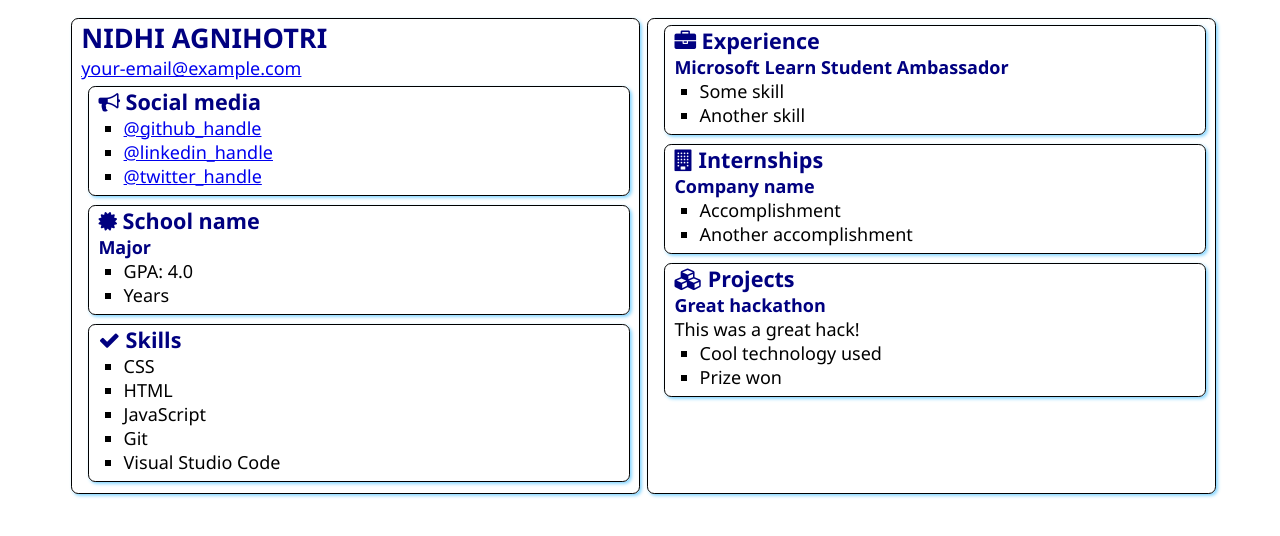
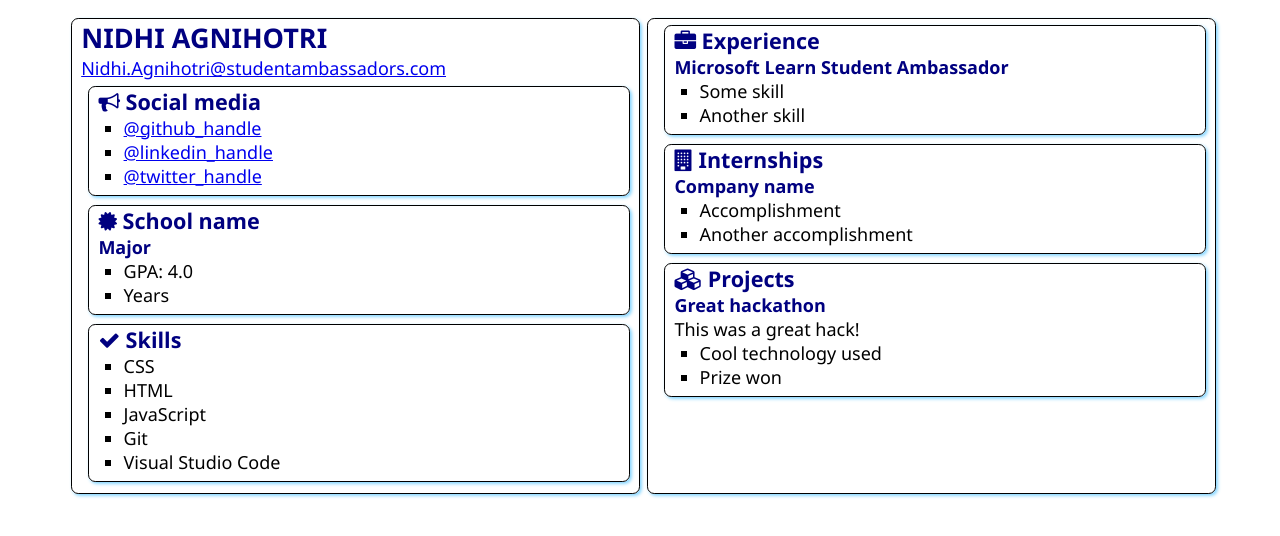
Before and after one commit to nidhi880/SATechnicalOnboarding, a plain HTML site: page src/index.html in a window 1280 px wide. Drawn offline with Linux system fonts and the light colour scheme.

Commit message:
Commit made from VS Code Azure Static Web Apps

```diff
--- a/src/index.html
+++ b/src/index.html
@@ -13,7 +13,7 @@
     <main>
         <article class="box">
             <h1>NIDHI AGNIHOTRI</h1>
-            <div><a href="mailto:your.email@example.com">your-email@example.com</a></div>
+            <div><a href="mailto:your.mail@example.com">Nidhi.Agnihotri@studentambassadors.com</a></div>
 
             <section class="box">
                 <h2>
```
